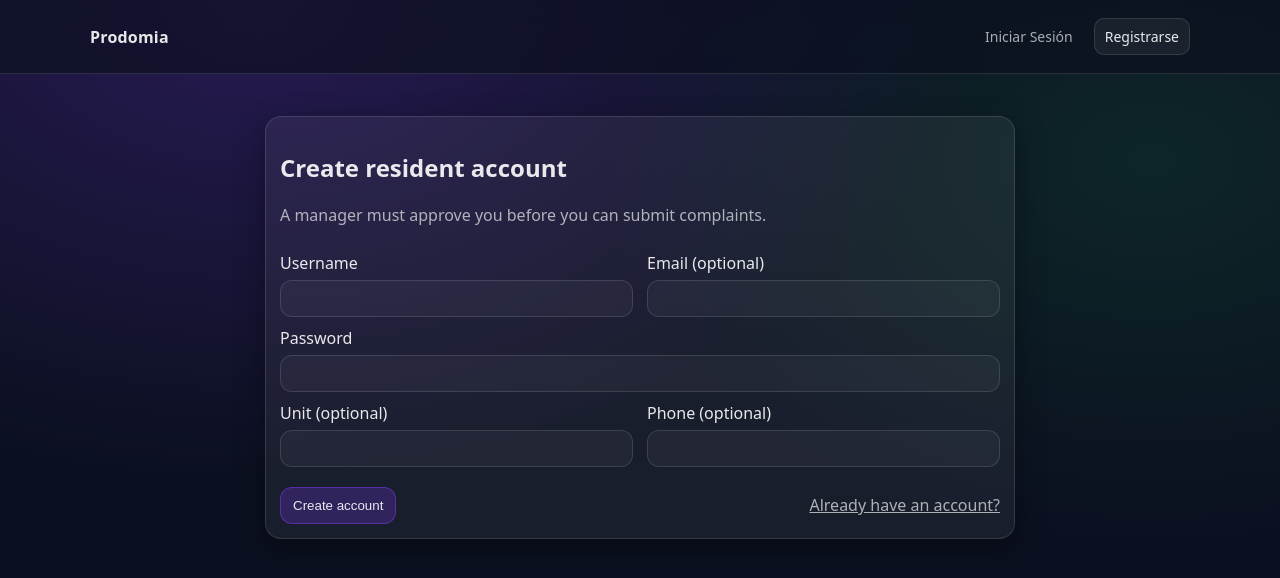
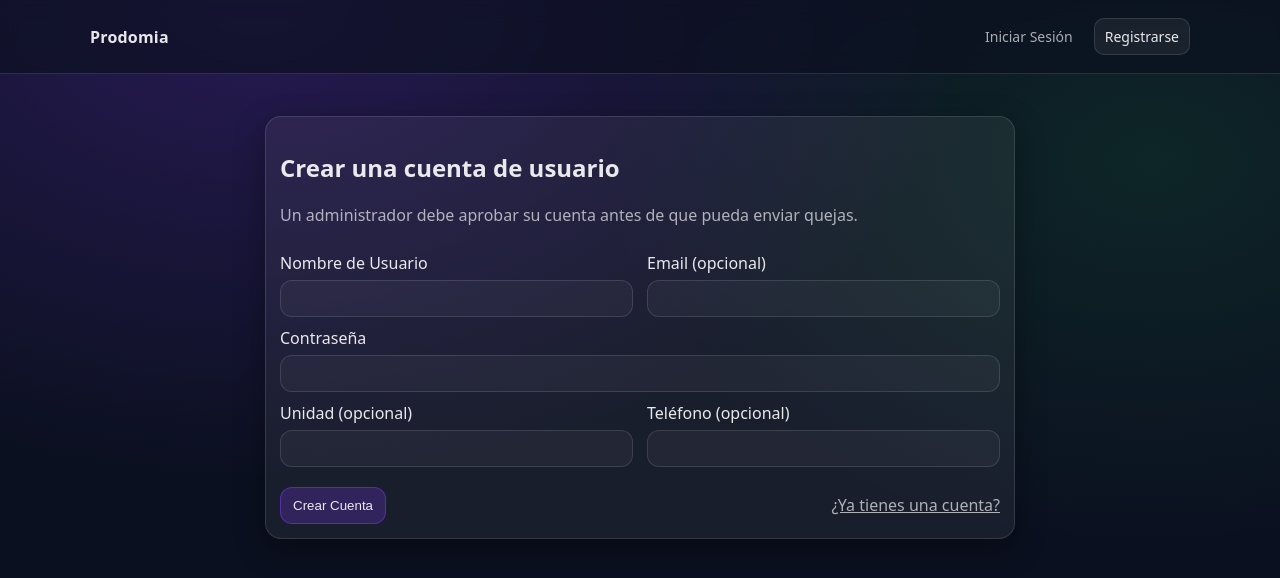
Before and after one commit to qosme/Prodomia, a React app in the folder frontend/: page /register in a window 1280 px wide. Shown: the top 578 px of the page. Built offline with nearby package versions, Linux system fonts and the light colour scheme; no server answers; the HTML template or start-up script is replaced by a standard one.

Commit message:
Cambios a Registro

```diff
--- a/frontend/src/App.jsx
+++ b/frontend/src/App.jsx
@@ -45,21 +45,21 @@ function AppNav() {
               </NavLink>
               {role === 'manager' && (
                 <NavLink className={({ isActive }) => `tab ${isActive ? 'active' : ''}`} to="/admin-dashboard">
-                  Admin
+                  Administración
                 </NavLink>
               )}
               {role === 'staff' && (
                 <NavLink className={({ isActive }) => `tab ${isActive ? 'active' : ''}`} to="/staff/assigned">
-                  Assigned
+                  Asignadas
                 </NavLink>
               )}
               {role === 'resident' && (
                 <NavLink className={({ isActive }) => `tab ${isActive ? 'active' : ''}`} to="/payments">
-                  Payments
+                  Pagos
                 </NavLink>
               )}
               <NavLink className={({ isActive }) => `tab ${isActive ? 'active' : ''}`} to="/announcements">
-                Announcements
+                Anuncios
               </NavLink>
               <span className="pill">{user.username}</span>
               <button className="btn danger" onClick={logout}>
--- a/frontend/src/pages/LoginPage.jsx
+++ b/frontend/src/pages/LoginPage.jsx
@@ -28,7 +28,7 @@ export default function LoginPage() {
     <div className="container">
       <div className="card" style={{ maxWidth: 520, margin: '24px auto' }}>
         <h2>Iniciar Sesión</h2>
-        <p className="muted">Use sus credenciales de residente/manager/personal.</p>
+        <p className="muted">Use sus credenciales de residente/administrador/personal.</p>
         <div style={{ height: 10 }} />
         <form onSubmit={onSubmit}>
           <div className="field">
--- a/frontend/src/pages/RegisterPage.jsx
+++ b/frontend/src/pages/RegisterPage.jsx
@@ -20,10 +20,10 @@ export default function RegisterPage() {
     setBusy(true)
     try {
       await register(form)
-      setSuccess('Registered. Wait for manager approval, then login.')
+      setSuccess('Registrado. Espere aprobación del administrador, luego inicie sesión.')
       setTimeout(() => nav('/login'), 700)
     } catch (err) {
-      setError(err.message || 'Registration failed')
+      setError(err.message || 'El registro ha fallado')
     } finally {
       setBusy(false)
     }
@@ -32,22 +32,22 @@ export default function RegisterPage() {
   return (
     <div className="container">
       <div className="card" style={{ maxWidth: 720, margin: '24px auto' }}>
-        <h2>Create resident account</h2>
-        <p className="muted">A manager must approve you before you can submit complaints.</p>
+        <h2>Crear una cuenta de usuario</h2>
+        <p className="muted">Un administrador debe aprobar su cuenta antes de que pueda enviar quejas.</p>
         <div style={{ height: 10 }} />
         <form onSubmit={onSubmit}>
           <div className="grid" style={{ gridTemplateColumns: '1fr 1fr' }}>
             <div className="field">
-              <label>Username</label>
+              <label>Nombre de Usuario</label>
               <input value={form.username} onChange={(e) => update('username', e.target.value)} />
             </div>
             <div className="field">
-              <label>Email (optional)</label>
+              <label>Email (opcional)</label>
               <input value={form.email} onChange={(e) => update('email', e.target.value)} />
             </div>
           </div>
           <div className="field">
-            <label>Password</label>
+            <label>Contraseña</label>
             <input
               type="password"
               value={form.password}
@@ -56,11 +56,11 @@ export default function RegisterPage() {
           </div>
           <div className="grid" style={{ gridTemplateColumns: '1fr 1fr' }}>
             <div className="field">
-              <label>Unit (optional)</label>
+              <label>Unidad (opcional)</label>
               <input value={form.unit} onChange={(e) => update('unit', e.target.value)} />
             </div>
             <div className="field">
-              <label>Phone (optional)</label>
+              <label>Teléfono (opcional)</label>
               <input value={form.phone} onChange={(e) => update('phone', e.target.value)} />
             </div>
           </div>
@@ -70,10 +70,10 @@ export default function RegisterPage() {
 
           <div className="row" style={{ justifyContent: 'space-between', marginTop: 10 }}>
             <button className="btn primary" disabled={busy}>
-              {busy ? 'Creating…' : 'Create account'}
+              {busy ? 'Creando…' : 'Crear Cuenta'}
             </button>
             <Link className="muted" to="/login">
-              Already have an account?
+              ¿Ya tienes una cuenta?
             </Link>
           </div>
         </form>
```
